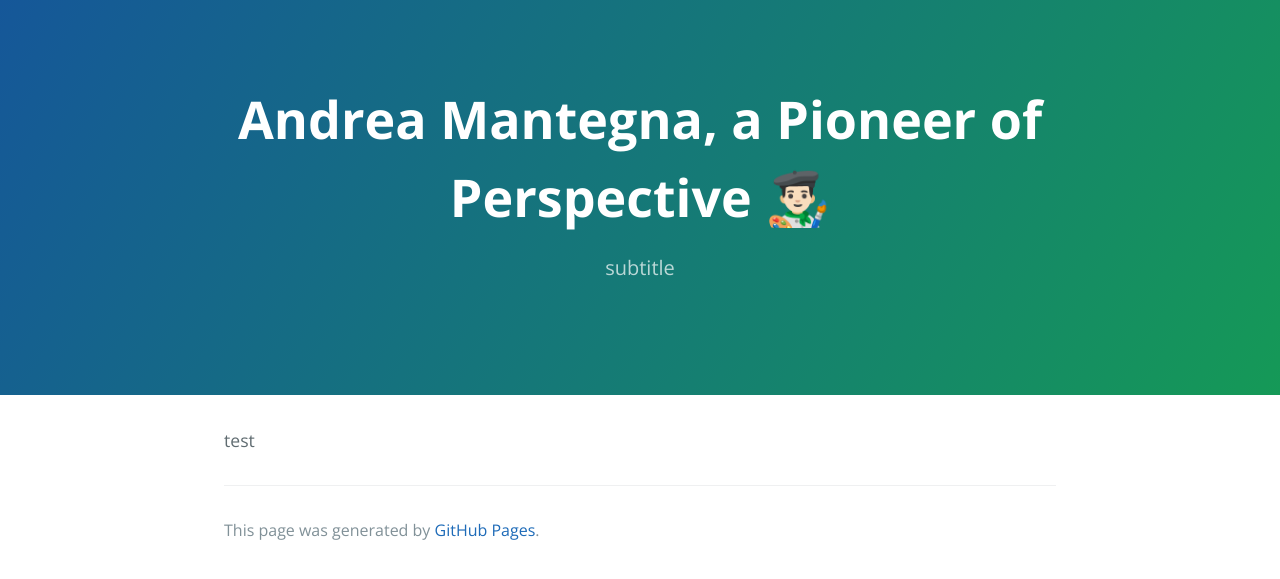
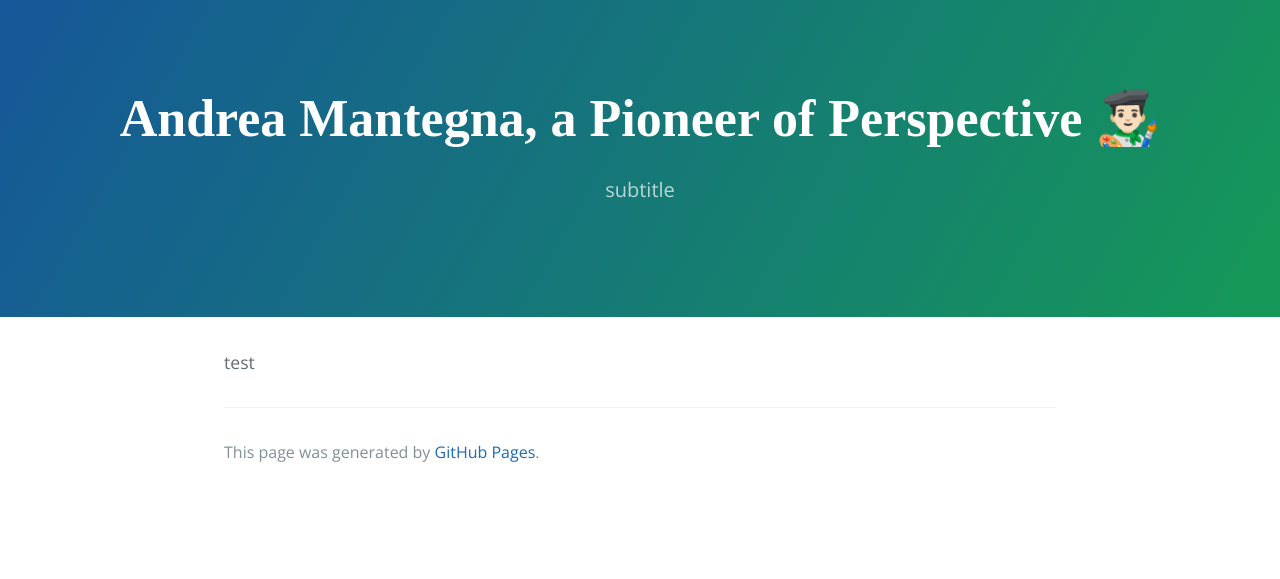
Before and after one commit to KevinITS-site/KevinITS-site.github.io, a Jekyll site: the page built from cristomorto.md, in a window 1280 px wide. Shown: the top 579 px of the page. Built offline with Jekyll 4.4.1, drawn with Linux system fonts in a browser that asks for light colours; our own code applies the rules of GitHub Pages for plain Markdown files.

Commit message:
Update default.html

```diff
--- a/_layouts/default.html
+++ b/_layouts/default.html
@@ -16,7 +16,7 @@
     <a id="skip-to-content" href="#content">Skip to the content.</a>
 
     <header class="page-header" role="banner">
-      <h1 class="project-name">{{ page.title | default: site.title | default: site.github.repository_name }}</h1>
+      <h1 class="project-name" style="font-family: 'Times New Roman', serif;">{{ page.title | default: site.title | default: site.github.repository_name }}</h1>
       <h2 class="project-tagline">{{ page.description | default: site.description | default: site.github.project_tagline }}</h2>
       {% if site.github.is_project_page %}
 
```
